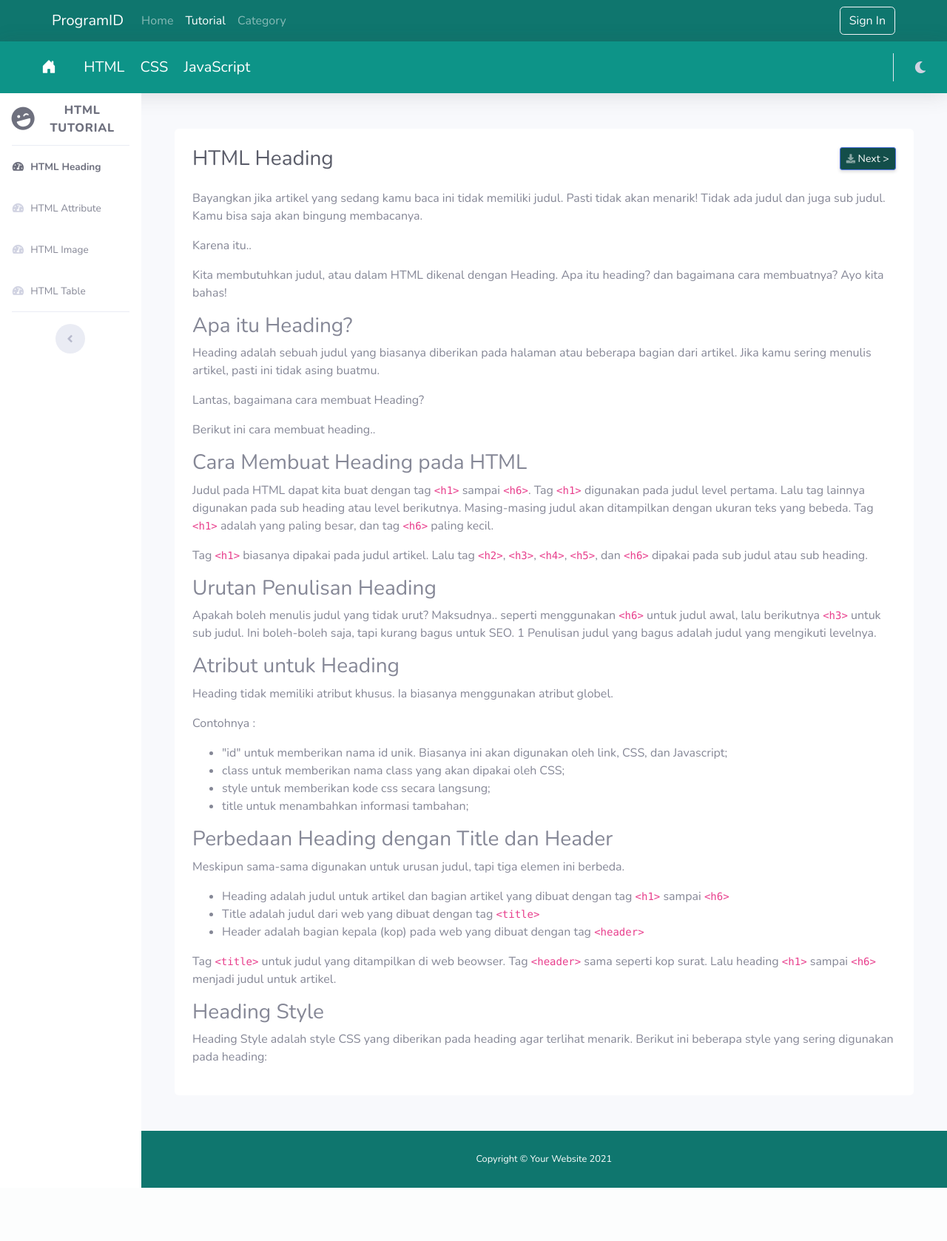
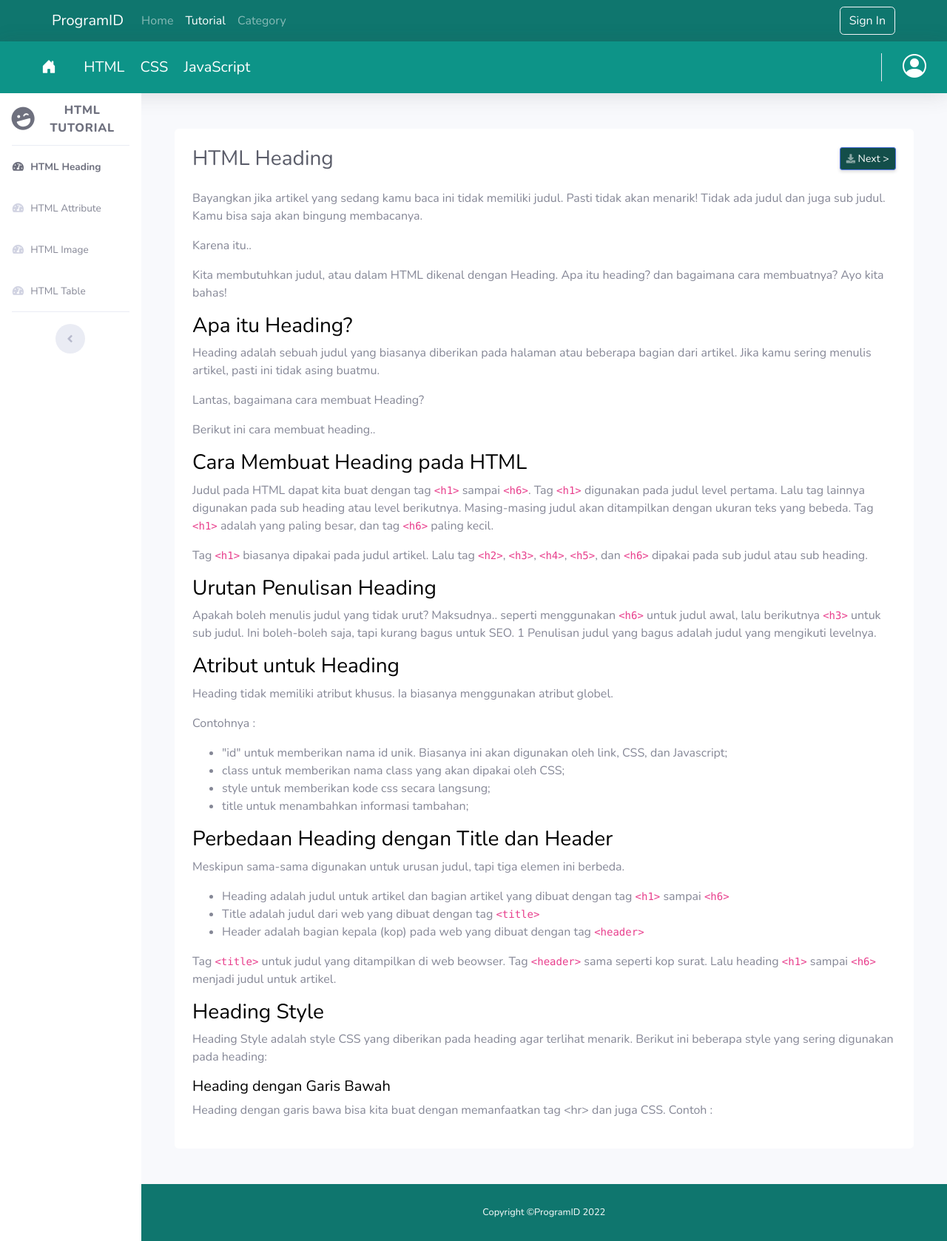
Before and after one commit to PramantaDharma/ProgramID, a PHP site: page /view/home/materi.php in a window 1280 px wide. Shown: the whole page at 74% size. Before the commit the page ends 1606 px from the top, so only its background shows below. Run offline with PHP 8.4, Linux system fonts and the light colour scheme; some libraries are stand-ins or nearby versions.

Commit message:
edit view materi

```diff
--- a/public/asset/css/style.css
+++ b/public/asset/css/style.css
@@ -66,3 +87,12 @@
     background-color: var(--hijau-navbar);
     color: #ffffff;
 }
+
+.content-materi h1, h2, h3, h4, h5, h6 {
+    color: black;
+}
+
+a i.size-large-icon.bi {
+    font-size: 32px !important;
+    color: var(--white);
+}
--- a/view/home/materi.php
+++ b/view/home/materi.php
@@ -11,15 +11,18 @@
 
     <title>Program ID - Materi</title>
 
+    <!-- Bootstrap icon -->
     <link rel="stylesheet" href="https://cdn.jsdelivr.net/npm/bootstrap-icons@1.9.1/font/bootstrap-icons.css">
 
     <!-- Custom fonts for this template-->
     <link href="../public/asset/vendor/fontawesome-free/css/all.min.css" rel="stylesheet" type="text/css">
-    <link
-        href="https://fonts.googleapis.com/css?family=Nunito:200,200i,300,300i,400,400i,600,600i,700,700i,800,800i,900,900i"
-        rel="stylesheet">
 
-        <link href="../../public/asset/css/style.css" rel="stylesheet">
+    <!-- Font Awesome -->
+    <link href="https://fonts.googleapis.com/css?family=Nunito:200,200i,300,300i,400,400i,600,600i,700,700i,800,800i,900,900i" rel="stylesheet">
+
+    <!-- CSS pribadi -->
+    <link href="../../public/asset/css/style.css" rel="stylesheet">
+
     <!-- Custom styles for this template-->
     <link href="../../public/asset/css/sb-admin-2.css" rel="stylesheet">
 
@@ -115,7 +118,7 @@
             <li class="nav-item dropdown no-arrow">
                 <a class="nav-link dropdown-toggle" href="#" id="userDropdown" role="button"
                     data-toggle="dropdown" aria-haspopup="true" aria-expanded="false">
-                    <i class="fa fa-moon"></i>
+                    <i class="size-large-icon bi bi-person-circle"></i>
                     <!-- <img class="img-profile rounded-circle" src="../../public/asset/img/undraw_profile.svg"> -->
                 </a>
             </li>
@@ -179,14 +182,14 @@
         <div id="content-wrapper" class="d-flex flex-column">
 
             <!-- Main Content -->
-            <div id="content" class=" bg-light">
+            <div id="content" class=" bg-light ms-auto">
 
                 <!-- Topbar -->
 
                 <!-- End of Topbar -->
 
                 <!-- Begin Page Content -->
-                <div class="container-materi container-fluid col-11 mt-5 bg-white p-4 mb-5 rounded">
+                <div class="container-materi container-fluid col-11 mt-5 bg-white p-4 mb-5 rounded content-materi">
 
                     <!-- Page Heading -->
                     <div class="d-sm-flex align-items-center justify-content-between mb-4">
@@ -236,6 +239,9 @@
 
                         <h3>Heading Style</h3>
                         <p>Heading Style adalah style CSS yang diberikan pada heading agar terlihat menarik. Berikut ini beberapa style yang sering digunakan pada heading:</p>
+                        <h5>Heading dengan Garis Bawah</h5>
+                        <p>Heading dengan garis bawa bisa kita buat dengan memanfaatkan tag &lt;hr&gt; dan juga CSS. Contoh :</p>
+
                     </div>
 
                 </div>
@@ -248,7 +254,7 @@
             <footer class="footer-materi sticky-footer">
                 <div class="container my-auto">
                     <div class="copyright text-center my-auto">
-                        <span>Copyright &copy; Your Website 2021</span>
+                        <span>Copyright &copy;ProgramID 2022</span>
                     </div>
                 </div>
             </footer>
```
Also changed, not shown: other parts of public/asset/css/style.css (+21 -0 lines).
